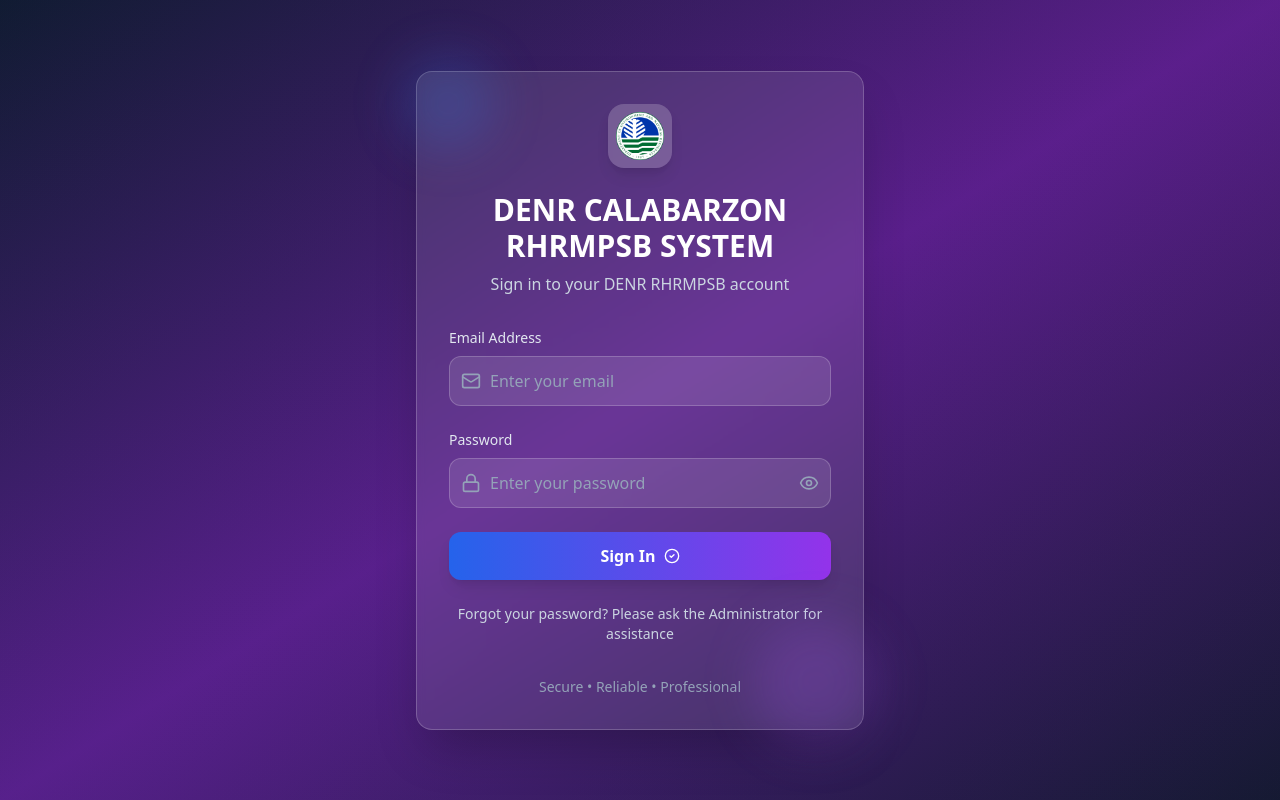
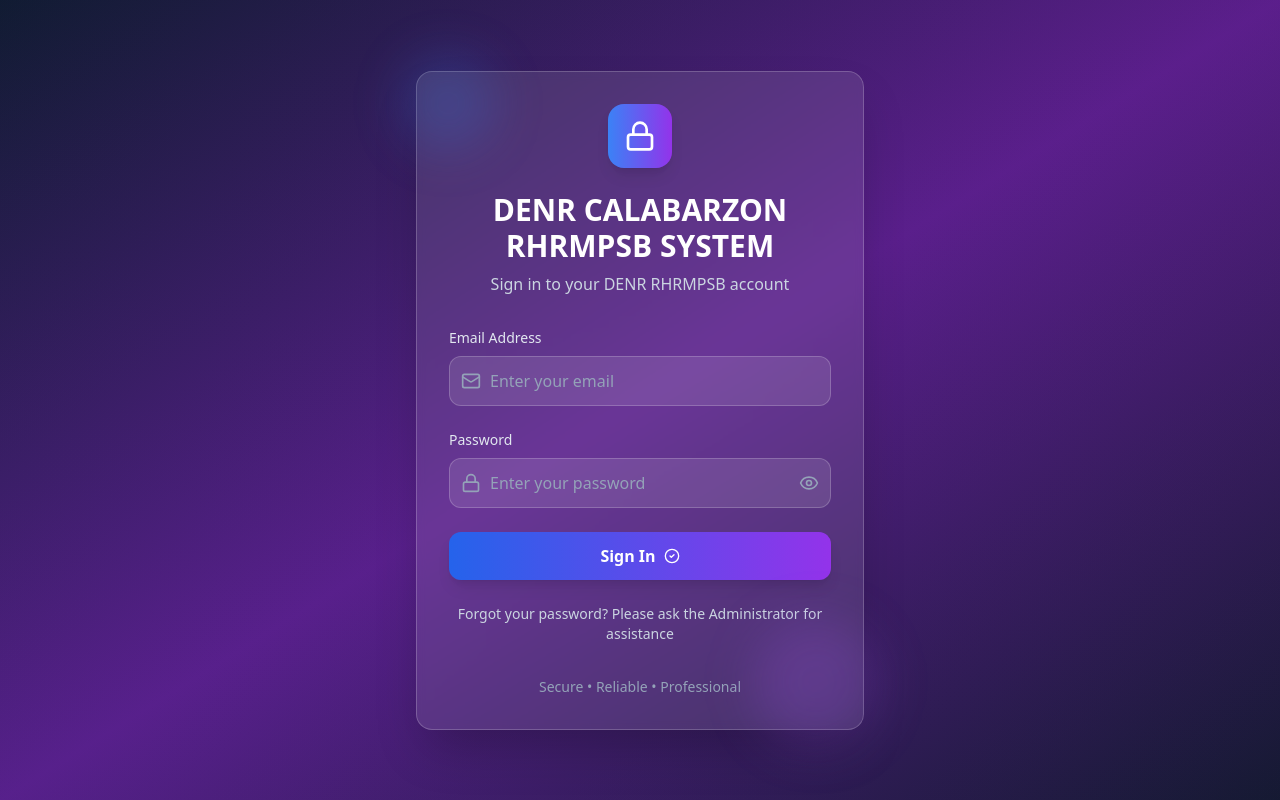
Before and after one commit to xhrissun/rhrmpsb-system, a React (Vite) app: page /login in a window 1280 px wide. Built offline with nearby package versions, Linux system fonts and the light colour scheme; the HTML template or start-up script is replaced by a standard one.

Commit message:
revert logo

```diff
--- a/src/components/Login.jsx
+++ b/src/components/Login.jsx
@@ -69,12 +69,8 @@ const Login = ({ onLogin }) => {
         <div className="backdrop-blur-sm bg-white/10 border border-white/20 rounded-2xl shadow-2xl p-8 space-y-8">
           {/* Header */}
           <div className="text-center space-y-2">
-            <div className="inline-flex items-center justify-center w-16 h-16 bg-white/20 rounded-2xl shadow-lg mb-4 p-2">
-              <img
-                src="/denr-logo.png"
-                alt="DENR Logo"
-                className="w-full h-full object-contain"
-              />
+            <div className="inline-flex items-center justify-center w-16 h-16 bg-gradient-to-r from-blue-500 to-purple-600 rounded-2xl shadow-lg mb-4">
+              <Lock className="w-8 h-8 text-white" />
             </div>
             <h1 className="text-3xl font-bold text-white">DENR CALABARZON RHRMPSB SYSTEM</h1>
             <p className="text-slate-300">Sign in to your DENR RHRMPSB account</p>
```
